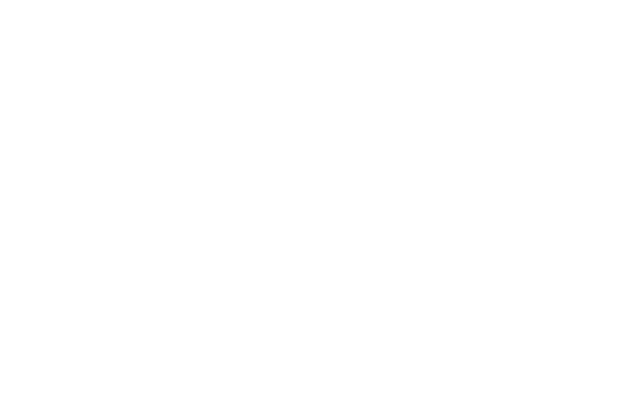
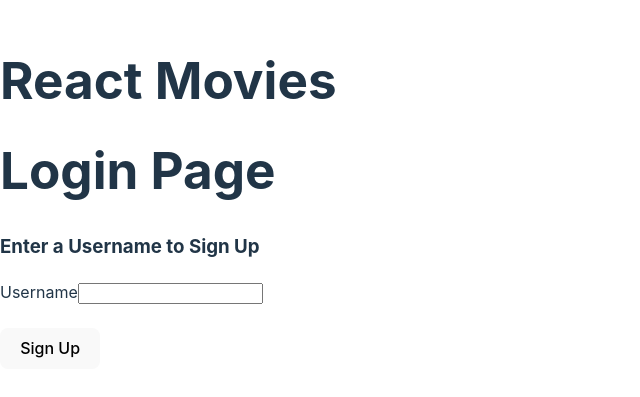
Before and after one commit to Cesarjg12/react-movies, a React (Vite) app: page /actors in a window 1280 px wide. Shown: the part 207-604 px from the top of the page, without its empty margins (0-640 px from the left). Built offline with nearby package versions, Linux system fonts and the light colour scheme.

Commit message:
Added a SignUpForm and useStates

```diff
--- a/src/App.jsx
+++ b/src/App.jsx
@@ -1,5 +1,6 @@
 import React, { useState } from 'react';
-import { BrowserRouter as Router, Route, Switch } from 'react-router-dom';
+import {Routes, Route } from 'react-router-dom';
+import ActorListPage from './ActorListPage/ActorListPage'
 import LoginPage from './LoginPage/LoginPage';
 import MoviesListPage from './MovieListPage/MoviesListPage';
 import MovieDetailPage from './MovieDetailPage/MovieDetailPage';
@@ -7,19 +8,27 @@
 import { movies } from './data';
 
 export default function App() {
-  const [user, setUser] = useState(null);
+  const [user, setUser] = useState(null)
+
+  function signUp(name){
+    setUser(name)
+  }
 
   return (
-    <Router>
-      {user && <NavBar user={user} />}
-      <Switch>
-        <Route exact path="/">
-          {!user ? <LoginPage setUser={setUser} /> : <MoviesListPage movies={movies} />}
-        </Route>
-        <Route path="/movies/:movieName">
-          {user ? <MovieDetailPage movies={movies} /> : <LoginPage setUser={setUser} />}
-        </Route>
-      </Switch>
-    </Router>
-  );
+    <main>
+      <h1>React Movies</h1>
+      { user ?
+        <>
+          <NavBar user={user}/>
+          <Routes>
+              <Route path="/" element={<MoviesListPage movies={movies} />} />
+              <Route path="/movies/:movieName" element={<MovieDetailPage movies={movies} />} />
+              <Route path="/actors" element={<ActorListPage />} />
+          </Routes>
+        </>
+        :
+        <LoginPage signUp={signUp} />
+      }
+    </main>
+  )
 }
--- a/src/LoginPage/LoginPage.jsx
+++ b/src/LoginPage/LoginPage.jsx
@@ -1,4 +1,5 @@
 import React, { useState } from 'react';
+import LoginForm from '../SignUpForm/SignUpForm';
 
 export default function LoginPage({ setUser }) {
     const handleLogin = (username) => {
--- /dev/null
+++ b/src/SignUpForm/SignUpForm.jsx
@@ -0,0 +1,31 @@
+import React, { useState } from 'react';
+
+export default function SignUpForm({ signUp }) {
+    const [formData, setFormData] = useState({
+        name: ""
+    });
+
+    function handleUser(evt) {
+        evt.preventDefault();
+        signUp(formData.name);
+    }
+
+    function handleChange(evt) {
+        const newFormData = { ...formData, [evt.target.name]: evt.target.value };
+        setFormData(newFormData);
+    }
+
+    return (
+        <>
+            <h3>Enter a Username to Sign Up</h3>
+            <form onSubmit={handleUser}>
+                <div>
+                    <label>Username</label>
+                    <input type="text" name="name" value={formData.name} onChange={handleChange} />
+                </div>
+                <br />
+                <button type="submit">Sign Up</button>
+            </form>
+        </>
+    );
+}
```
